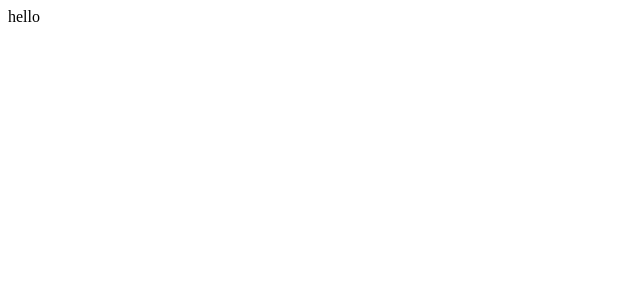
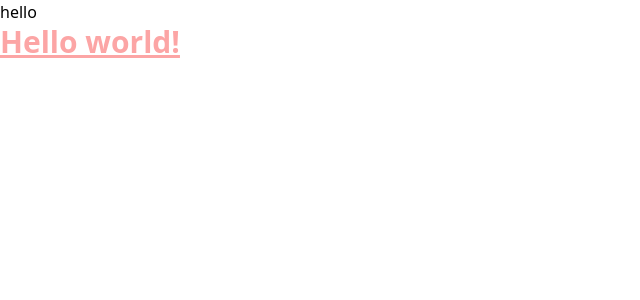
Before and after one commit to Prathamesh-Dukare/Business-Score-Dashboard, a React (Vite) app: page / in a window 1280 px wide. Shown: the top 300 px of the page, without its empty margins (0-640 px from the left). Built offline with nearby package versions, Linux system fonts and the light colour scheme.

Commit message:
Add : Tailwind

```diff
--- a/package.json
+++ b/package.json
@@ -16,6 +16,9 @@
     "@types/react": "^18.0.15",
     "@types/react-dom": "^18.0.6",
     "@vitejs/plugin-react": "^2.0.0",
+    "autoprefixer": "^10.4.7",
+    "postcss": "^8.4.14",
+    "tailwindcss": "^3.1.6",
     "vite": "^3.0.0"
   }
 }
--- /dev/null
+++ b/postcss.config.cjs
@@ -0,0 +1,6 @@
+module.exports = {
+  plugins: {
+    tailwindcss: {},
+    autoprefixer: {},
+  },
+}
--- a/src/App.css
+++ b/src/App.css
@@ -1,3 +1,7 @@
+@tailwind base;
+@tailwind components;
+@tailwind utilities;
+
 /* #root {
   max-width: 1280px;
   margin: 0 auto;
--- a/src/App.jsx
+++ b/src/App.jsx
@@ -8,6 +8,9 @@ function App() {
   return (
     <div className="App">
       hello
+      <h1 class="text-3xl font-bold underline text-red-300">
+        Hello world!
+      </h1>
 
     </div>
   )
--- a/src/index.css
+++ b/src/index.css
@@ -1,3 +1,7 @@
+@tailwind base;
+@tailwind components;
+@tailwind utilities;
+
 /* :root {
   font-family: Inter, Avenir, Helvetica, Arial, sans-serif;
   font-size: 16px;
--- /dev/null
+++ b/tailwind.config.cjs
@@ -0,0 +1,11 @@
+/** @type {import('tailwindcss').Config} */
+module.exports = {
+  content: [
+    "./index.html",
+    "./src/**/*.{vue,js,ts,jsx,tsx}",
+  ],
+  theme: {
+    extend: {},
+  },
+  plugins: [],
+}
```
Also changed, not shown: 1 other file (tests, documents, lock files or other folders).
